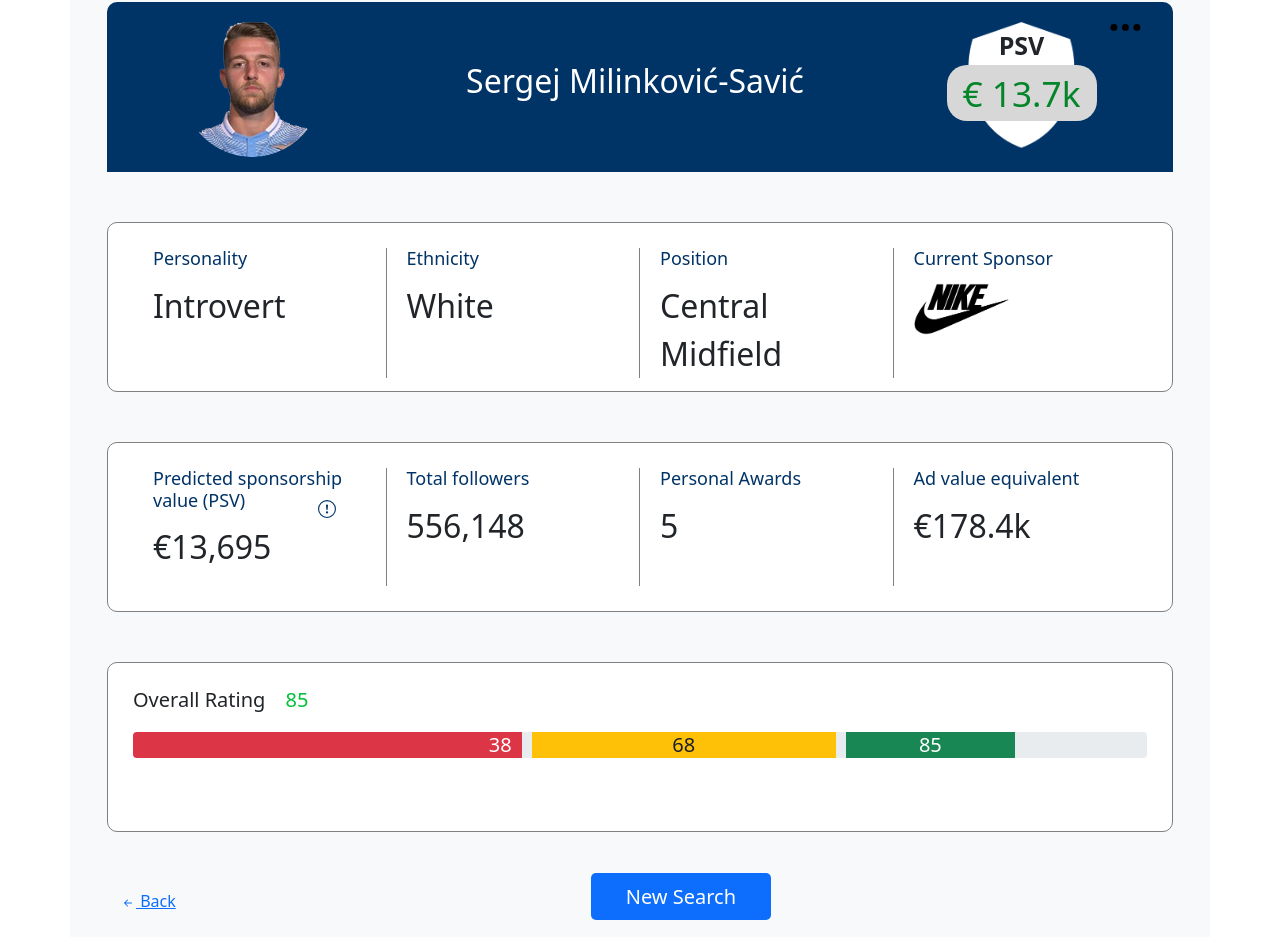
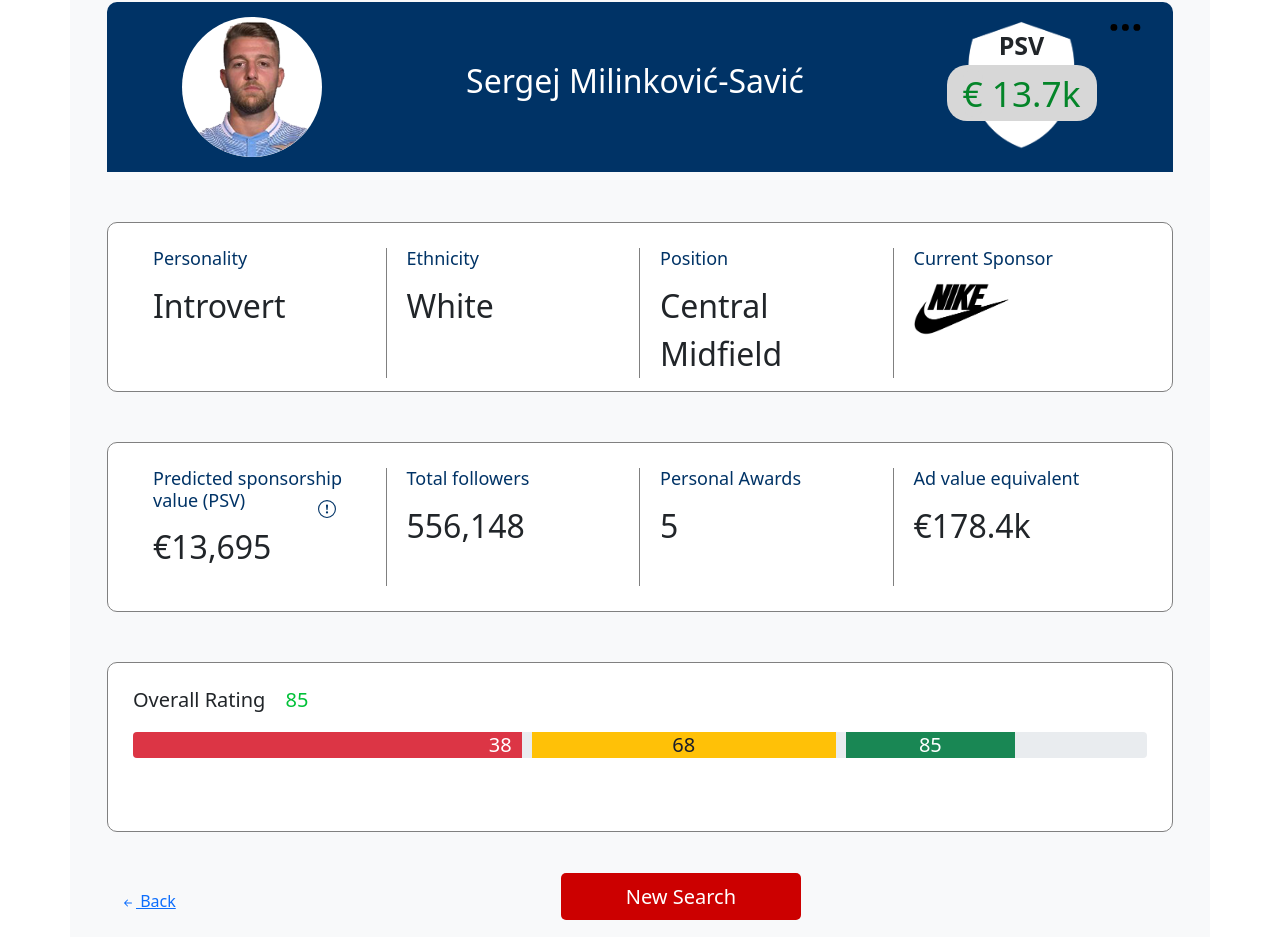
Before and after one commit to medhatjachour/sponsorShipDemo, a React (Create React App) app: page /#/Playerpage/0 in a window 1280 px wide. Shown: the part 98-1049 px from the top of the page. Built offline with nearby package versions, Linux system fonts and the light colour scheme; what react-hooks-global-state would draw is missing.

Commit message:
the tooltip

```diff
--- a/src/components/Filter.jsx
+++ b/src/components/Filter.jsx
@@ -192,7 +192,7 @@ const reset =() =>{
 
       <div className="col-sm-12 my-2">
       <span onClick={reset}> <Button variant="outline-danger" onClick={onReset}> Reset </Button></span>
-      <Button variant="success" onClick={handleFilters}>Filter</Button>
+      <Button className='makeItRed' variant="danger" onClick={handleFilters}>Filter</Button>
       </div>
 
     </div>
--- a/src/components/filter.css
+++ b/src/components/filter.css
@@ -15,9 +15,11 @@
     margin: 0px;
     padding: 0px;
 }
-.btn-success{
-    float: right;
-}
 .nameHolder{
     padding-bottom: 20px;
 }
+.makeItRed{
+background-color: #CC0000!important;
+border:1px solid #CC0000!important;
+float: right;
+}
--- a/src/components/table.css
+++ b/src/components/table.css
@@ -35,7 +35,7 @@ padding-left: 8px;
   padding-top: 12px;
   padding-bottom: 12px;
   text-align: left;
-  background-color: #2338c6;
+  background-color: #003366;
   color: white;
 }
 .basicSearch a{
--- a/src/pages/playerPage.css
+++ b/src/pages/playerPage.css
@@ -77,6 +77,7 @@
     width: 140px;
     height: 140px;
     border-radius: 50%;
+    background-color: white;
 }
 .player_name{
     text-align: center;
@@ -209,9 +210,9 @@
     float: left;
 }
 .newSearchButton{
-    background-color: #0d6efd;
+    background-color: #CC0000;
     color: white;
-    padding: 10px 35px;
+    padding: 10px 65px;
     font-size: 20px;
     text-decoration: none;
     border-radius: 5px;
```
